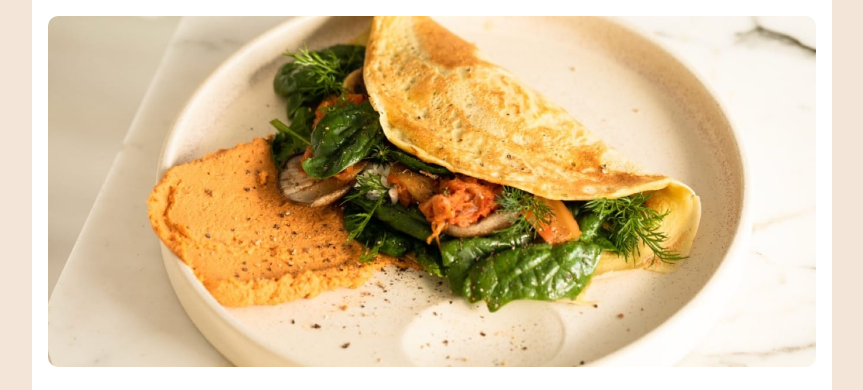
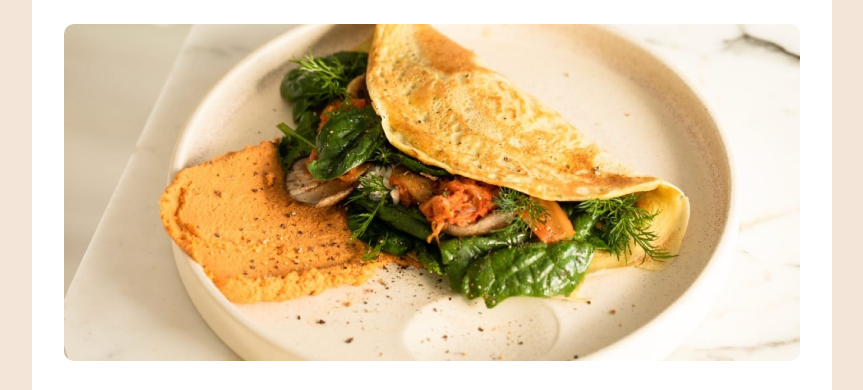
Before and after one commit to r-yadav01/fm--recipe-page, a plain HTML site: page index.html in a window 1280 px wide. Shown: the top 390 px of the page, without its empty margins (208-1071 px from the left). Drawn offline with Linux system fonts and the light colour scheme.

Commit message:
Improved the recipe image paddings and border-radius

```diff
--- a/style.css
+++ b/style.css
@@ -85,7 +85,7 @@ section {
 }
 
 img {
-    border-radius: 3px;
+    border-radius: 5px;
 }
 tr td:nth-child(2) {
     color: var(--brown);
@@ -179,7 +179,7 @@ tr:last-child td {
         width: 800px;
     }
     .img-container {
-        padding: 1rem;
+        padding: 1.5rem 2rem 0rem 2rem;
     }
 
     img {
```
